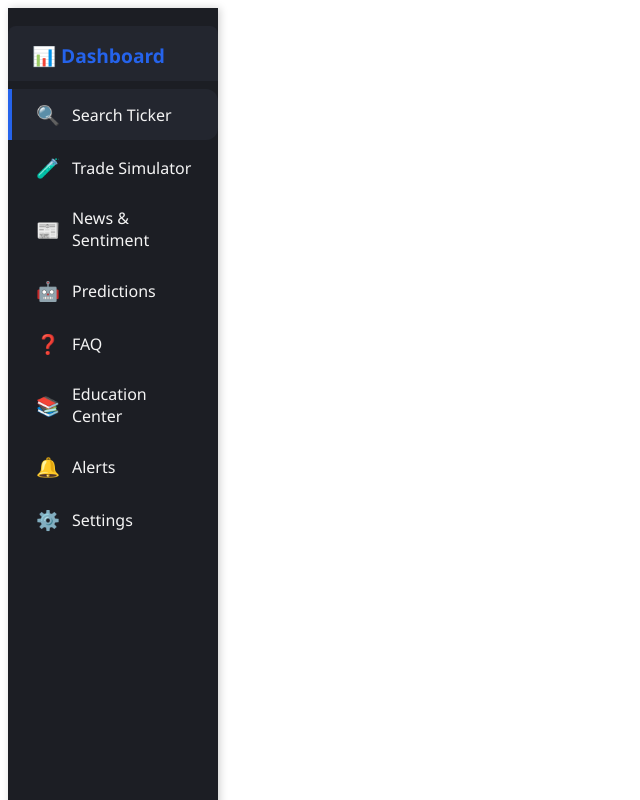
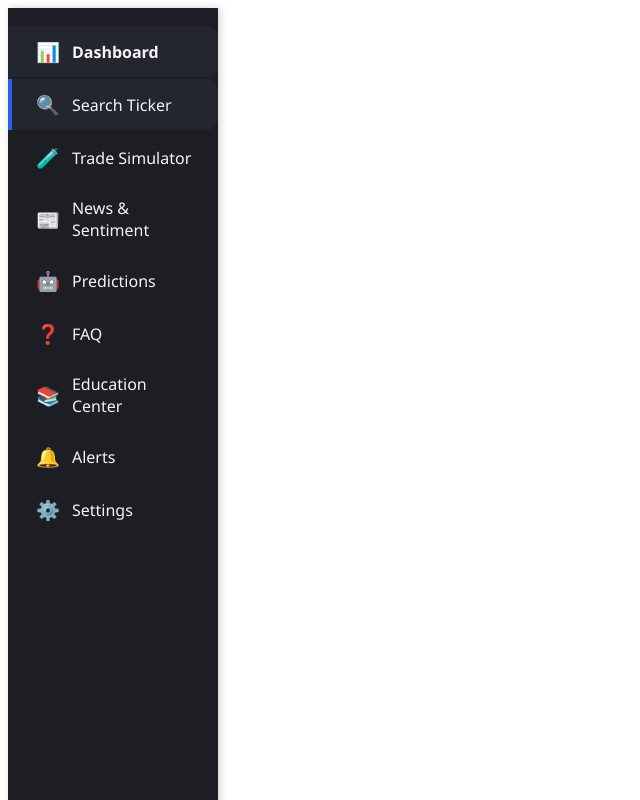
Before and after one commit to cjbaird1/smartFinance, a React (Create React App) app in the folder client/: page /search in a window 1280 px wide. Shown: the top 800 px of the page, without its empty margins (0-640 px from the left). Built offline with nearby package versions, Linux system fonts and the light colour scheme; the HTML template or start-up script is replaced by a standard one.

Commit message:
fix: update sidebar settings link to /settings
Ensures the settings icon routes to the new settings page.

```diff
--- a/client/src/components/Sidebar.jsx
+++ b/client/src/components/Sidebar.jsx
@@ -5,9 +5,12 @@ import '../styles/sidebar.css'; // We'll create this CSS file for styling
 const Sidebar = () => {
   return (
     <div className="sidebar">
-      <div className="sidebar-title">
+      <NavLink
+        to="/dashboard"
+        className={({ isActive }) => `sidebar-title sidebar-link ${isActive ? 'active' : ''}`}
+      >
         <span role="img" aria-label="dashboard">📊</span> Dashboard
-      </div>
+      </NavLink>
       <NavLink
         to="/search"
         className={({ isActive }) => `sidebar-link ${isActive ? 'active' : ''}`}
@@ -57,7 +60,7 @@ const Sidebar = () => {
 
       <div className="sidebar-bottom">
         <NavLink
-          to="/charts"
+          to="/settings"
           className={({ isActive }) => `sidebar-link ${isActive ? 'active' : ''}`}
           style={{ marginTop: 'auto' }}
         >
```
